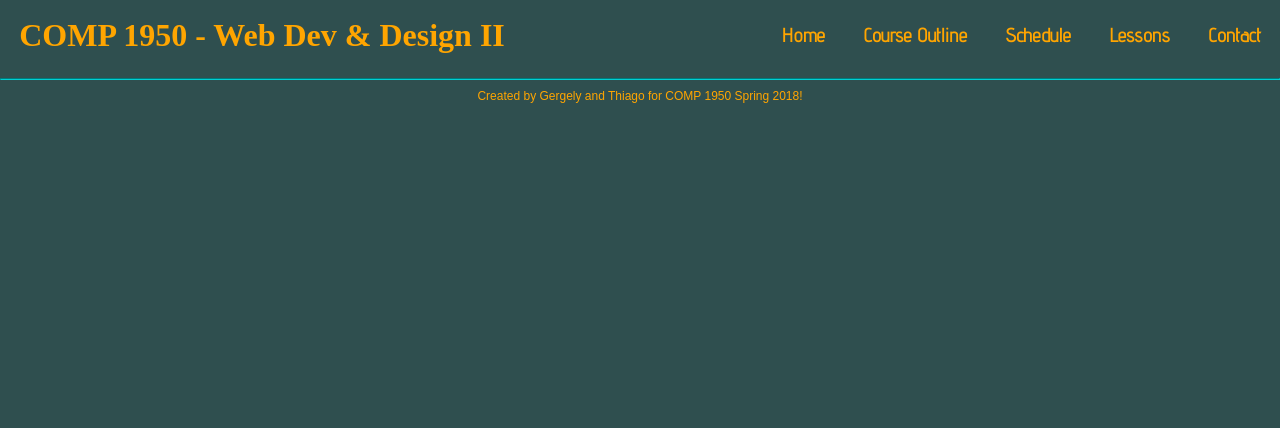
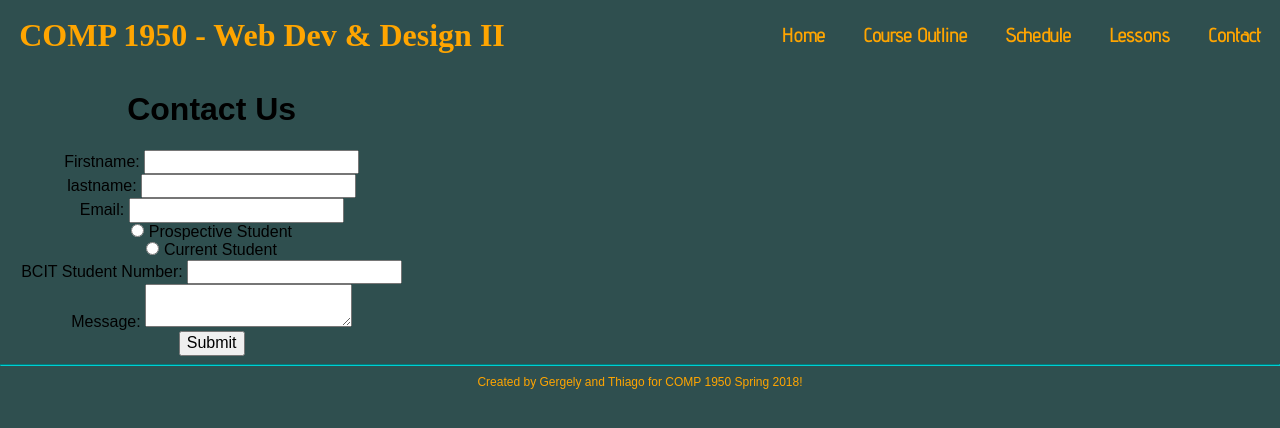
Before and after one commit to th-santos/comp-1950, a PHP site: page /contact.php in a window 1280 px wide. Shown: the top 428 px of the page. Run offline with PHP 8.4, Linux system fonts and the light colour scheme; some libraries are stand-ins or nearby versions; some web fonts are replaced.

Commit message:
Content for contact.php created.

```diff
--- a/contact.php
+++ b/contact.php
@@ -3,6 +3,50 @@
     include './templates/header.php';
 ?>
         <div>
+	        <h1>Contact Us</h1>
 
+	        <form action="/thank-you.php" method="post" class="contact">
+
+	            <div class="form-group fn">
+	                <label for="fn">Firstname: </label>
+	                <input type="text" id="fn" name="fn" required>
+	            </div>
+
+	            <div class="form-group ln">
+	                <label for="fn">lastname: </label>
+	                <input type="text" id="ln" name="ln" required>
+	            </div>
+
+	            <div class="form-group em">
+	                <label for="em">Email: </label>
+	                <input type="text" id="em" name="em" required>
+	            </div>
+
+	            <div class="form-group st">
+	                <div class="radio-group">
+	                    <input type="radio" id="ps" name="st" value="ps">
+	                    <label for="ps" class="rd-label">Prospective Student</label>
+	                </div>
+	                <div class="radio-group">
+	                    <input type="radio" id="cs" name="st" value="cs">
+	                    <label for="cs" class="rd-label">Current Student</label>
+	                </div>
+	            </div>
+
+	            <div class="form-group sn">
+	                <label for="sn">BCIT Student Number: </label>
+	                <input type="text" id="sn" name="sn" required pattern="[A-Za-z](\d{8})" title="Format: A12345678">
+	            </div>
+
+	            <div class="form-group ct">
+	                <label for="ct">Message: </label>
+	                <textarea name="ct" id="ct"></textarea>
+	            </div>
+
+	            <div class="form-group sb">
+	                <input type="submit" id="sb" name="sb" value="Submit">
+	            </div>
+
+	        </form>
         </div>
 <?php include './templates/footer.php'; ?>
```
